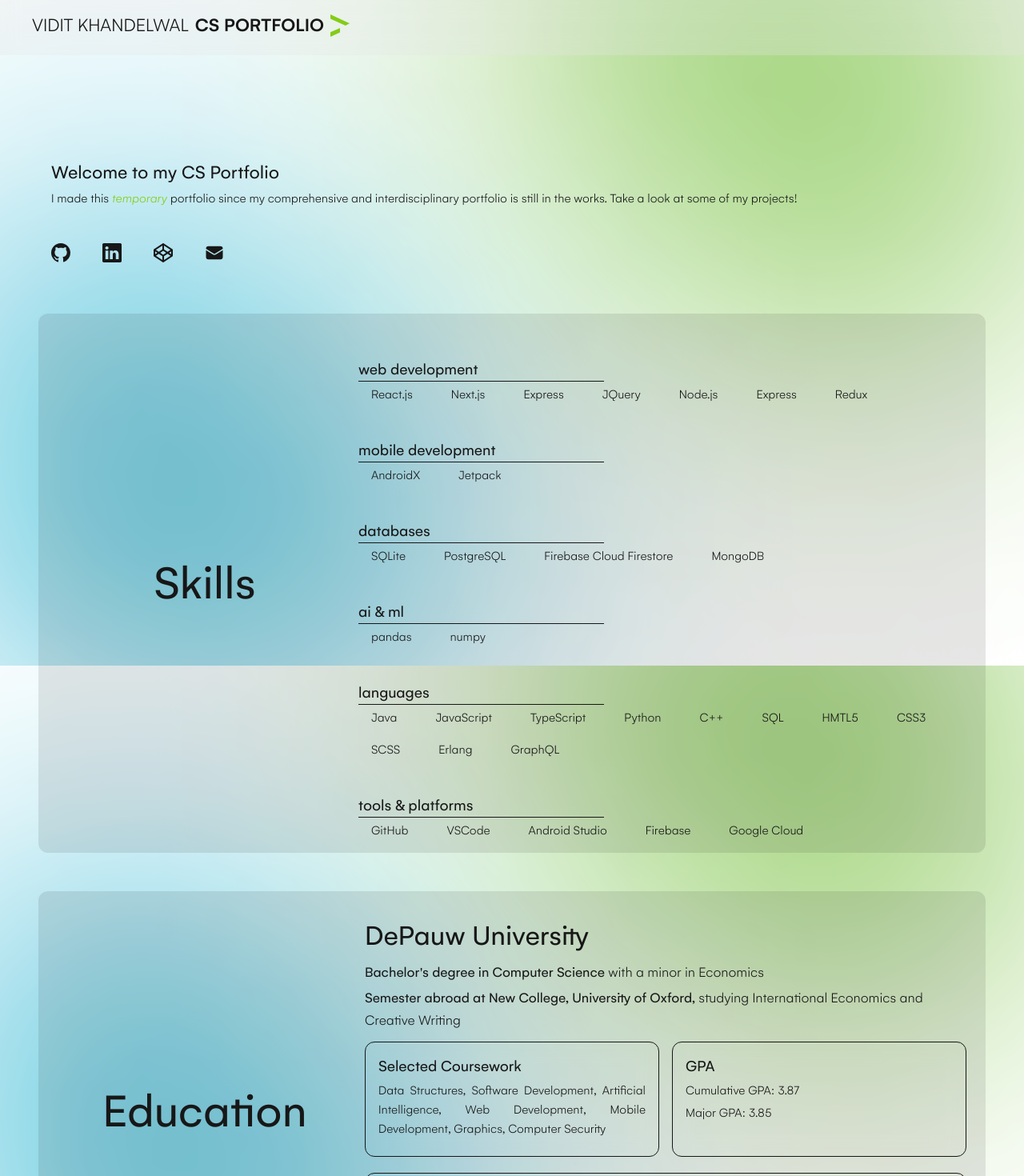
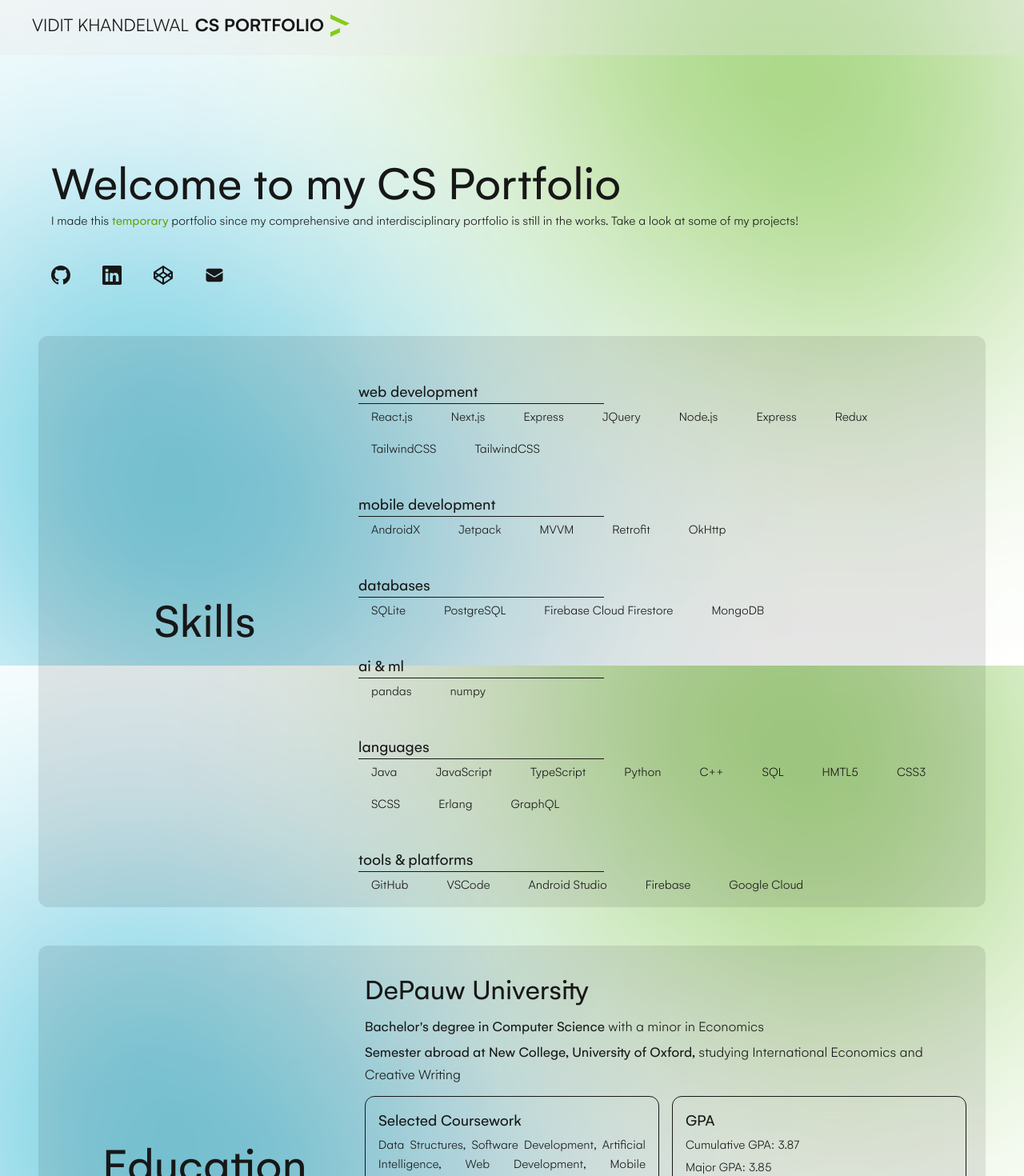
Before and after one commit to csvidit/temp-cs-portfolio, a Next.js app: page / in a window 1280 px wide. Shown: the top 1470 px of the page at 80% size. Built offline with nearby package versions, Linux system fonts and the light colour scheme.

Commit message:
minor changes

```diff
--- a/src/components/CardDescription.tsx
+++ b/src/components/CardDescription.tsx
@@ -1,4 +1,4 @@
 const CardDescription = (props: { children: any }) => {
-    return <p className="flex flex-row space-x-1 font-light text-justify items-center">{props.children}</p>;
+    return <div className="flex flex-row space-x-1 font-light text-justify items-center">{props.children}</div>;
   };
   export default CardDescription;
--- a/src/components/Education.tsx
+++ b/src/components/Education.tsx
@@ -4,7 +4,7 @@
 
 const Education = () => {
   return (
-    <SectionContainer>
+    <SectionContainer id="education">
       <div className="flex flex-col space-y-1 lg:justify-center lg:items-center lg:w-1/3">
         <h2 className="text-4xl lg:text-6xl">Education</h2>
       </div>
@@ -16,7 +16,10 @@
         </p>
         <p className="text-lg m-2">
           Semester abroad at New College, University of Oxford,
-          <span className="font-light"> studying International Economics and Creative Writing</span>
+          <span className="font-light">
+            {" "}
+            studying International Economics and Creative Writing
+          </span>
         </p>
         <div className="flex flex-col lg:flex-row items-center">
           <div className="w-full lg:w-1/2 flex flex-col space-y-1 h-36 backdrop-blur-md rounded-xl border border-neutral-900 dark:border-neutral-200 p-2 lg:p-4 m-2">
--- a/src/components/Hero.tsx
+++ b/src/components/Hero.tsx
@@ -8,9 +8,9 @@
   return (
     <div className="flex flex-col lg:flex-row justify-between lg:items-center rounded-xl m-2 p-4 mt-20">
       <div className="flex flex-col space-y-1 items-start text-left">
-        <h1 className="text-2xl mt-10">Welcome to my CS Portfolio</h1>
+      <h1 className="text-4xl lg:text-6xl mt-10">Welcome to my CS Portfolio</h1>
         <p className="font-light">
-          I made this <em className="text-lime-500">temporary</em> portfolio
+          I made this <strong className="text-lime-600 dark:text-lime-500">temporary</strong> portfolio
           since my comprehensive and interdisciplinary portfolio is still in the
           works. Take a look at some of my projects!
         </p>
--- a/src/components/MainContainer.tsx
+++ b/src/components/MainContainer.tsx
@@ -2,7 +2,7 @@
 
 const MainContainer = (props: { children: any }) => {
   return (
-    <div className={"w-screen h-full flex flex-col space-y-6 justify-center "+styles.main_container+" "+styles.main_background}>{props.children}</div>
+    <div className={"w-screen h-full flex flex-col space-y-6 justify-center scroll-smooth "+styles.main_container+" "+styles.main_background}>{props.children}</div>
   );
 };
 
--- a/src/components/SectionContainer.tsx
+++ b/src/components/SectionContainer.tsx
@@ -1,6 +1,6 @@
-const SectionContainer = (props: {children: any}) => {
+const SectionContainer = (props: {children: any, id: string}) => {
   return (
-    <div className="flex flex-col lg:flex-row justify-between lg:items-center bg-neutral-900 dark:bg-neutral-200 dark:bg-opacity-10 bg-opacity-10 rounded-xl m-2 p-4 mt-10">{props.children}</div>
+    <div id={props.id} className="flex flex-col lg:flex-row justify-between lg:items-center bg-neutral-900 dark:bg-neutral-200 dark:bg-opacity-10 bg-opacity-10 rounded-xl m-2 p-4 mt-10">{props.children}</div>
   );
 };
 
--- a/src/components/Skills.tsx
+++ b/src/components/Skills.tsx
@@ -5,7 +5,7 @@
 
 const Skills = () => {
   return (
-    <SectionContainer>
+    <SectionContainer id="skills">
       <div className="flex flex-col space-y-1 lg:justify-center lg:items-center lg:w-1/3">
         <h2 className="text-4xl lg:text-6xl">Skills</h2>
       </div>
@@ -19,11 +19,16 @@
           <SkillsItem>Node.js</SkillsItem>
           <SkillsItem>Express</SkillsItem>
           <SkillsItem>Redux</SkillsItem>
+          <SkillsItem>TailwindCSS</SkillsItem>
+          <SkillsItem>TailwindCSS</SkillsItem>
         </SkillsContainer>
         <SkillsSectionTitle>mobile development</SkillsSectionTitle>
         <SkillsContainer>
           <SkillsItem>AndroidX</SkillsItem>
           <SkillsItem>Jetpack</SkillsItem>
+          <SkillsItem>MVVM</SkillsItem>
+          <SkillsItem>Retrofit</SkillsItem>
+          <SkillsItem>OkHttp</SkillsItem>
         </SkillsContainer>
         <SkillsSectionTitle>databases</SkillsSectionTitle>
         <SkillsContainer>
--- a/src/components/WorkExperience.tsx
+++ b/src/components/WorkExperience.tsx
@@ -6,7 +6,7 @@
 
 const WorkExperience = () => {
   return (
-    <SectionContainer>
+    <SectionContainer id="work">
       <div className="flex flex-col space-y-1 lg:justify-center lg:items-center lg:w-1/3">
         <h2 className="text-4xl lg:text-6xl">Experience</h2>
       </div>
--- a/src/pages/index.tsx
+++ b/src/pages/index.tsx
@@ -1,7 +1,5 @@
 import Head from "next/head";
-import Image from "next/image";
 import { Inter } from "@next/font/google";
-import styles from "@/styles/Home.module.css";
 import MainContainer from "@/components/MainContainer";
 import Card from "@/components/Card";
 import MainContent from "@/components/MainContent";
@@ -11,9 +9,9 @@
 import Skills from "@/components/Skills";
 import Footer from "@/components/Footer";
 import Link from "next/link";
-import SectionContainer from "@/components/SectionContainer";
 import Education from "@/components/Education";
 import WorkExperience from "@/components/WorkExperience";
+import { motion } from "framer-motion";
 
 const inter = Inter({ subsets: ["latin"] });
 
@@ -50,8 +48,8 @@
         <MainContent>
           <Hero />
           <Skills />
-          <Education/>
-          <WorkExperience/>
+          <Education />
+          <WorkExperience />
           <h2 className="text-4xl lg:text-6xl mt-10">Projects</h2>
           <h2 className="text-2xl lg:text-4xl mt-5">web development</h2>
           <CardsContainer>
@@ -80,7 +78,10 @@
               A no-nonsense Next.js web app that gets you the top stories from
               the New York Times wire
             </Card>
-            <Card label="JSPlayground" href="https://github.com/csvidit/JSPlayground">
+            <Card
+              label="JSPlayground"
+              href="https://github.com/csvidit/JSPlayground"
+            >
               A website made to test a number of JavaScript concepts and
               micro-projects while learning.
             </Card>
@@ -120,7 +121,10 @@
             <Card label="Jukebox" href="https://github.com/csvidit/Jukebox">
               An MVP for a jukebox style music player.
             </Card>
-            <Card label="BucketTracker" href="https://github.com/csvidit/Jukebox">
+            <Card
+              label="BucketTracker"
+              href="https://github.com/csvidit/Jukebox"
+            >
               An Android app to track score and times for basketball matches,
               made in Android Studio. This is an MVP, so it only stores the data
               in memory, not storage
@@ -137,7 +141,10 @@
           </CardsContainer>
           <h2 className="text-2xl lg:text-4xl mt-5">c++</h2>
           <CardsContainer>
-            <Card label="GraphicsLib" href="https://github.com/csvidit/GraphicsLib">
+            <Card
+              label="GraphicsLib"
+              href="https://github.com/csvidit/GraphicsLib"
+            >
               A graphics library created from scratch in C++, similar to OpenGL.
             </Card>
             <Card
@@ -165,6 +172,13 @@
               Control and a Mars Rover.
             </Card>
           </CardsContainer>
+          <div></div>
+          <motion.div
+            whileHover={{
+              scale: 1.025,
+              transition: { type: "tween", ease: "easeInOut" },
+            }}
+          >
             <Link
               href="https://github.com/csvidit"
               className="flex flex-col space-y-1 backdrop-blur-md rounded-xl bg-neutral-900 dark:bg-neutral-200 dark:bg-opacity-10 bg-opacity-10 p-2 lg:p-4 m-2 mt-10 items-center justify-center"
@@ -173,6 +187,7 @@
                 Visit my GitHub profile to see all other projects :&#41;
               </h2>
             </Link>
+          </motion.div>
         </MainContent>
         <Footer />
       </MainContainer>
```
Lines whose indentation alone changed are shown as unchanged.
